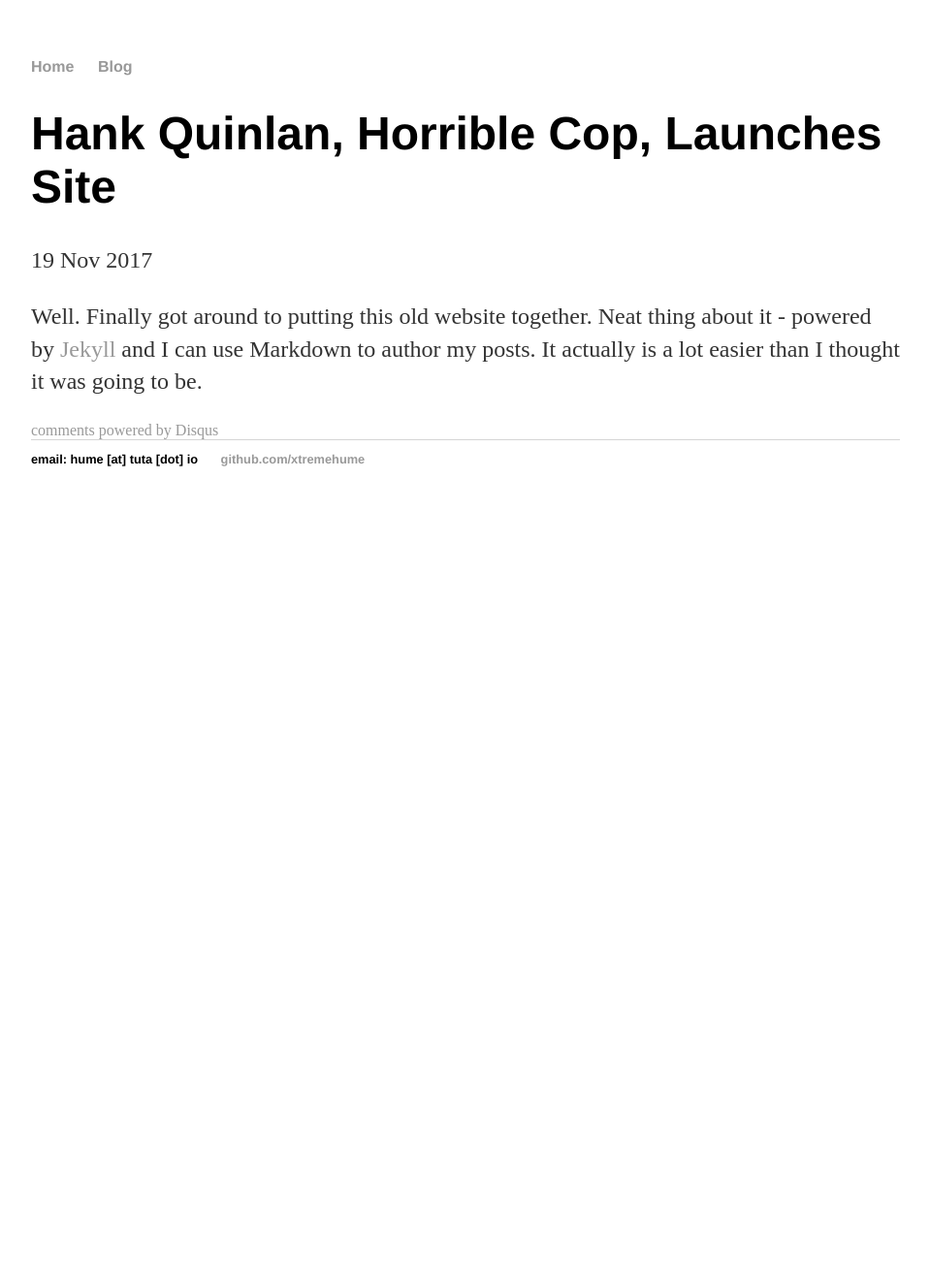
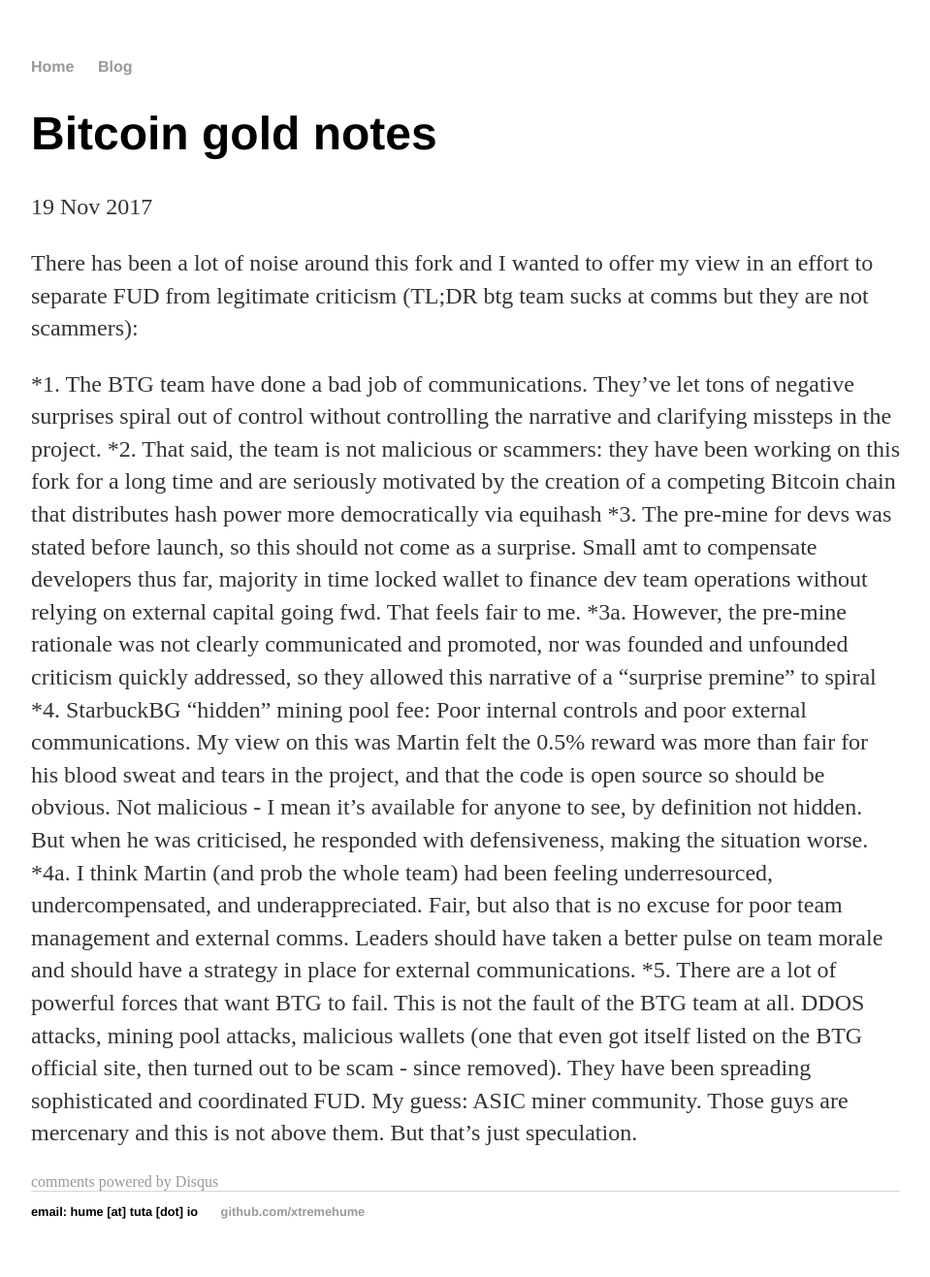
Before and after one commit to xtremehume/xtremehume.github.io, a Jekyll site: the page built from _posts/2017-11-19-fud-repeller-site-launched.md, in a window 1280 px wide. Shown: the whole page at 97% size, without its empty margins (160-1119 px from the left). Built offline with Jekyll 4.4.1, drawn with Linux system fonts in a browser that asks for light colours; comment, search, counter and statistics services are not loaded; before the commit the page ends 900 px from its top, so only the background shows below that.

Commit message:
Update 2017-11-19-fud-repeller-site-launched.md

```diff
--- a/_posts/2017-11-19-fud-repeller-site-launched.md
+++ b/_posts/2017-11-19-fud-repeller-site-launched.md
@@ -1,7 +1,15 @@
 ---
 layout: post
-title: "Hank Quinlan, Horrible Cop, Launches Site"
+title: "Bitcoin gold notes"
 date: 2017-11-19
 ---
 
-Well. Finally got around to putting this old website together. Neat thing about it - powered by [Jekyll](http://jekyllrb.com) and I can use Markdown to author my posts. It actually is a lot easier than I thought it was going to be.
+There has been a lot of noise around this fork and I wanted to offer my view in an effort to separate FUD from legitimate criticism (TL;DR btg team sucks at comms but they are not scammers):
+
+*1. The BTG team have done a bad job of communications. They've let tons of negative surprises spiral out of control without controlling the narrative and clarifying missteps in the project.
+*2. That said, the team is not malicious or scammers: they have been working on this fork for a long time and are seriously motivated by the creation of a competing Bitcoin chain that distributes hash power more democratically via equihash
+*3. The pre-mine for devs was stated before launch, so this should not come as a surprise. Small amt to compensate developers thus far, majority in time locked wallet to finance dev team operations without relying on external capital going fwd. That feels fair to me.
+*3a. However, the pre-mine rationale was not clearly communicated and promoted, nor was founded and unfounded criticism quickly addressed, so they allowed this narrative of a "surprise premine" to spiral
+*4. StarbuckBG "hidden" mining pool fee: Poor internal controls and poor external communications. My view on this was Martin felt the 0.5% reward was more than fair for his blood sweat and tears in the project, and that the code is open source so should be obvious. Not malicious - I mean it's available for anyone to see, by definition not hidden. But when he was criticised, he responded with defensiveness, making the situation worse.
+*4a. I think Martin (and prob the whole team) had been feeling underresourced, undercompensated, and underappreciated. Fair, but also that is no excuse for poor team management and external comms. Leaders should have taken a better pulse on team morale and should have a strategy in place for external communications.
+*5. There are a lot of powerful forces that want BTG to fail. This is not the fault of the BTG team at all. DDOS attacks, mining pool attacks, malicious wallets (one that even got itself listed on the BTG official site, then turned out to be scam - since removed). They have been spreading sophisticated and coordinated FUD. My guess: ASIC miner community. Those guys are mercenary and this is not above them. But that's just speculation.
```
